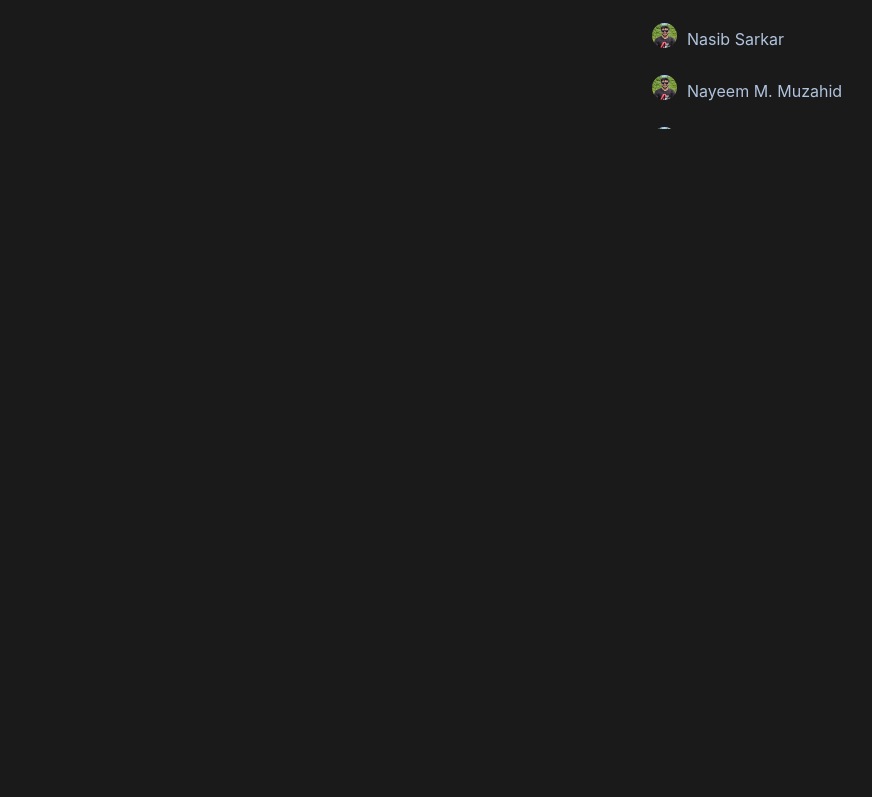
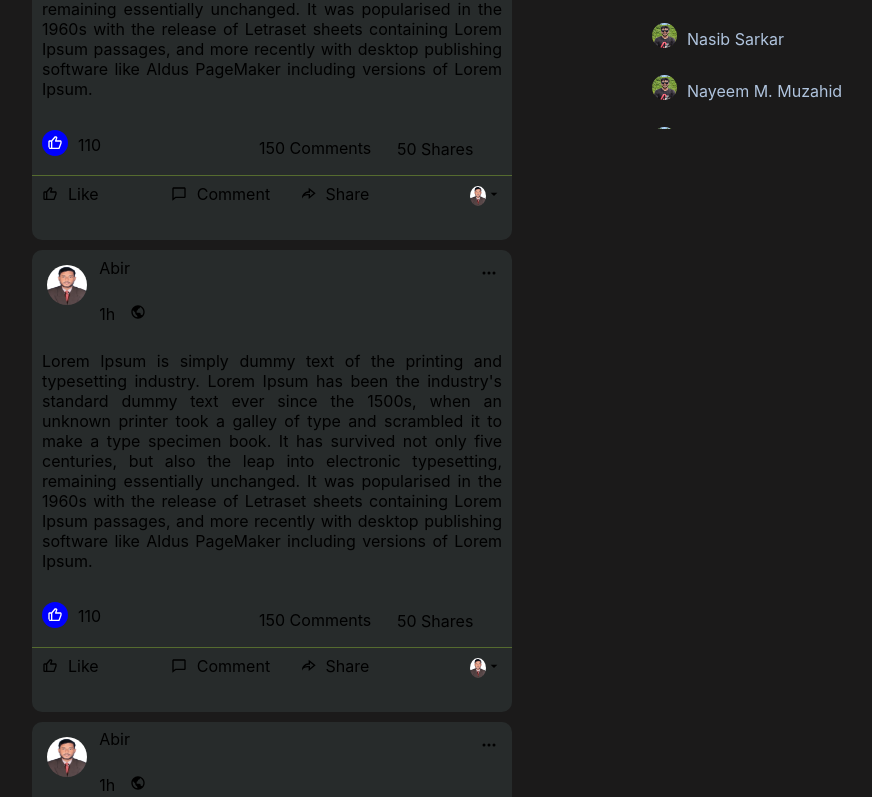
Before and after one commit to Sparrow48/react-facebook, a React (Create React App) app: page / in a window 1280 px wide. Shown: the part 743-1540 px from the top of the page, without its empty margins (318-1190 px from the left). Before the commit the page ends 800 px from the top, so only its background shows below. Built offline with nearby package versions, Linux system fonts and the light colour scheme.

Commit message:
Feeds almost done

```diff
--- /dev/null
+++ b/src/components/MainBody/Feeds/Feeds.js
@@ -0,0 +1,31 @@
+import React from "react";
+import classes from "./Feeds.module.css";
+import FeedTop from "./PostTop/PostTop";
+import Reaction from "./UserReaction/UserReaction";
+import FeedBottom from "./PostBottom/PostBottom";
+
+import ProfilePic from "../../../assets/nasib3.png";
+
+function Feeds() {
+  return (
+    <div className={classes.feed}>
+      <FeedTop img={ProfilePic} name='Abir' time='1h' />
+      <p>
+        Lorem Ipsum is simply dummy text of the printing and typesetting
+        industry. Lorem Ipsum has been the industry's standard dummy text ever
+        since the 1500s, when an unknown printer took a galley of type and
+        scrambled it to make a type specimen book. It has survived not only five
+        centuries, but also the leap into electronic typesetting, remaining
+        essentially unchanged. It was popularised in the 1960s with the release
+        of Letraset sheets containing Lorem Ipsum passages, and more recently
+        with desktop publishing software like Aldus PageMaker including versions
+        of Lorem Ipsum.
+      </p>
+      <Reaction />
+      <div className={classes.devider}></div>
+      <FeedBottom img={ProfilePic} />
+    </div>
+  );
+}
+
+export default Feeds;
--- /dev/null
+++ b/src/components/MainBody/Feeds/Feeds.module.css
@@ -0,0 +1,20 @@
+.feed {
+  display: flex;
+  flex-flow: column;
+  background-color: rgb(39, 43, 43);
+  width: 75%;
+  border-radius: 10px;
+  margin-left: 30px;
+}
+
+.feed p {
+  padding: 10px;
+  text-align: justify;
+  margin-top: -5%;
+}
+
+.devider {
+  height: 1px;
+  width: 100%;
+  background-color: darkolivegreen;
+}
--- /dev/null
+++ b/src/components/MainBody/Feeds/PostBottom/PostBottom.js
@@ -0,0 +1,31 @@
+import React from "react";
+import classes from "./PostBottom.module.css";
+
+import { BiLike, BiComment } from "react-icons/bi";
+import { RiShareForwardLine } from "react-icons/ri";
+import { MdArrowDropDown } from "react-icons/md";
+
+function FeedBottom(props) {
+  return (
+    <div className={classes.postBottom}>
+      <div className={classes.postBottomReaction}>
+        <BiLike />
+        <p>Like</p>
+      </div>
+      <div className={classes.postBottomReaction}>
+        <BiComment />
+        <p>Comment</p>
+      </div>
+      <div className={classes.postBottomReaction}>
+        <RiShareForwardLine />
+        <p>Share</p>
+      </div>
+      <div className={classes.profileInformation}>
+        <img src={props.img} alt='Profile_Image' />
+        <MdArrowDropDown />
+      </div>
+    </div>
+  );
+}
+
+export default FeedBottom;
--- /dev/null
+++ b/src/components/MainBody/Feeds/PostBottom/PostBottom.module.css
@@ -0,0 +1,21 @@
+.postBottom {
+  display: grid;
+  grid-template-columns: 28% 28% 28% 16%;
+  padding: 10px;
+}
+.postBottomReaction {
+  display: flex;
+}
+.postBottomReaction p {
+  margin-top: -12px;
+}
+.profileInformation {
+  display: flex;
+  justify-content: right;
+}
+
+.profileInformation img {
+  height: 20px;
+  height: 20px;
+  border-radius: 50%;
+}
--- /dev/null
+++ b/src/components/MainBody/Feeds/PostTop/PostTop.js
@@ -0,0 +1,23 @@
+import React from "react";
+import classes from "./PostTop.module.css";
+
+import { BsThreeDots } from "react-icons/bs";
+import { BiWorld } from "react-icons/bi";
+
+function PostTop(props) {
+  return (
+    <div className={classes.postTop}>
+      <img src={props.img} alt='Profile_Image' />
+      <div className={classes.postTopDetails}>
+        <p>{props.name}</p>
+        <div className={classes.postTopDetailsItem}>
+          <p>{props.time}</p>
+          <BiWorld />
+        </div>
+      </div>
+      <BsThreeDots />
+    </div>
+  );
+}
+
+export default PostTop;
--- /dev/null
+++ b/src/components/MainBody/Feeds/PostTop/PostTop.module.css
@@ -0,0 +1,28 @@
+.postTop {
+  display: flex;
+  justify-content: space-between;
+  padding: 15px;
+}
+
+.postTop img {
+  height: 40px;
+  width: 40px;
+  border-radius: 50%;
+}
+
+.postTopDetails {
+  display: flex;
+  flex-flow: column;
+  margin-left: -75%;
+  margin-top: -15px;
+  padding-left: 5px;
+}
+
+.postTopDetailsItem {
+  display: flex;
+}
+
+.postTopDetailsItem p {
+  margin-top: -10px;
+  padding-right: 15px;
+}
--- /dev/null
+++ b/src/components/MainBody/Feeds/UserReaction/UserReaction.js
@@ -0,0 +1,19 @@
+import React from "react";
+import classes from "./UserReaction.module.css";
+
+import { BiLike } from "react-icons/bi";
+
+function UserReaction() {
+  return (
+    <div className={classes.reactionSection}>
+      <div className={classes.countLike}>
+        <BiLike className={classes.likeIcon} />
+        <p>110</p>
+      </div>
+      <p>150 Comments</p>
+      <p>50 Shares</p>
+    </div>
+  );
+}
+
+export default UserReaction;
--- /dev/null
+++ b/src/components/MainBody/Feeds/UserReaction/UserReaction.module.css
@@ -0,0 +1,17 @@
+.reactionSection {
+  display: grid;
+  grid-template-columns: 45% 30% 25%;
+  margin-bottom: -20px;
+  padding: 10px;
+}
+.countLike {
+  display: flex;
+}
+
+.likeIcon {
+  color: white;
+  padding: 5px;
+  margin-top: -5px;
+  background-color: blue;
+  border-radius: 50%;
+}
--- a/src/components/MainBody/MainBody.js
+++ b/src/components/MainBody/MainBody.js
@@ -1,8 +1,10 @@
+import React from "react";
 import classes from "./MainBody.module.css";
-import React from "react";
+
 import Story from "./StorySection/Story";
 import CreatePost from "./PostSection/CreatePost";
 import ActiveUsers from "./ActiveUsers/ActiveUser";
+import Feeds from "./Feeds/Feeds";
 
 function MainBody() {
   return (
@@ -10,6 +12,9 @@ function MainBody() {
       <Story />
       <CreatePost />
       <ActiveUsers />
+      <Feeds />
+      <Feeds />
+      <Feeds />
     </div>
   );
 }
--- a/src/components/MainBody/MainBody.module.css
+++ b/src/components/MainBody/MainBody.module.css
@@ -0,0 +1,6 @@
+.mainBody {
+  display: flex;
+  flex-flow: column;
+  padding-top: 15px;
+  row-gap: 10px;
+}
```
